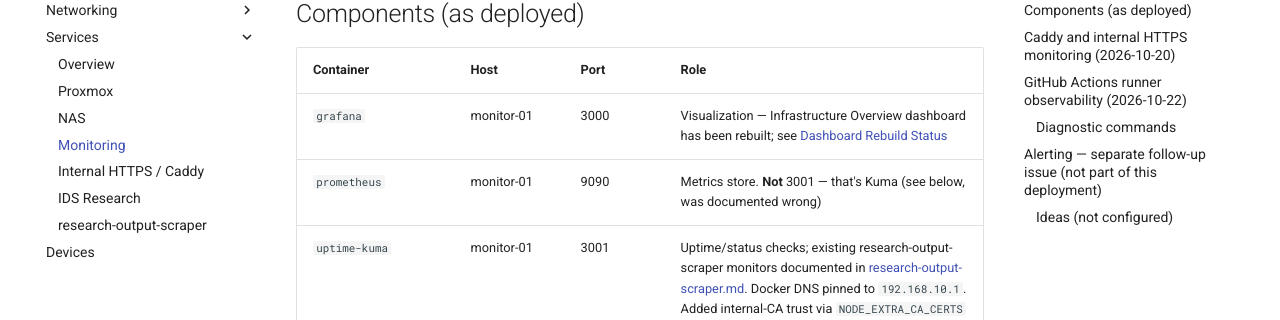
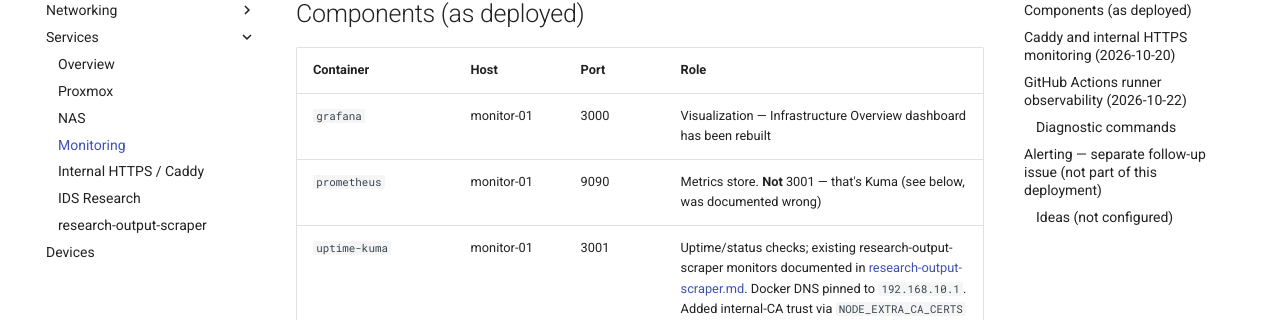
Before and after one commit to sethbarrett50/home_lab_docs, an MkDocs documentation site: the page built from docs/services/monitoring.md, in a window 1280 px wide and 900 px high, scrolled down 460 px. Shown: the part 152-472 px from the top of the window. Built offline with MkDocs 1.6.1 and Material for MkDocs 9.7.7, drawn with Linux system fonts in a browser that asks for light colours; comment, search, counter and statistics services are not loaded.

```diff
--- a/docs/services/monitoring.md
+++ b/docs/services/monitoring.md
@@ -61,7 +61,7 @@ graph TD
 
 | Container | Host | Port | Role |
 |---|---|---|---|
-| `grafana` | monitor-01 | 3000 | Visualization — Infrastructure Overview dashboard has been rebuilt; see [Dashboard Rebuild Status](#dashboard-rebuild-status) |
+| `grafana` | monitor-01 | 3000 | Visualization — Infrastructure Overview dashboard has been rebuilt |
 | `prometheus` | monitor-01 | 9090 | Metrics store. **Not** 3001 — that's Kuma (see below, was documented wrong) |
 | `uptime-kuma` | monitor-01 | 3001 | Uptime/status checks; existing research-output-scraper monitors documented in [research-output-scraper.md](research-output-scraper.md#monitoring). Docker DNS pinned to `192.168.10.1`. Added internal-CA trust via `NODE_EXTRA_CA_CERTS` and read-only certificate mount (2026-10-20); new Grafana/Proxmox HTTPS monitor status not yet verified. |
 | `loki` | monitor-01 | 3100 | Log aggregation |
```
